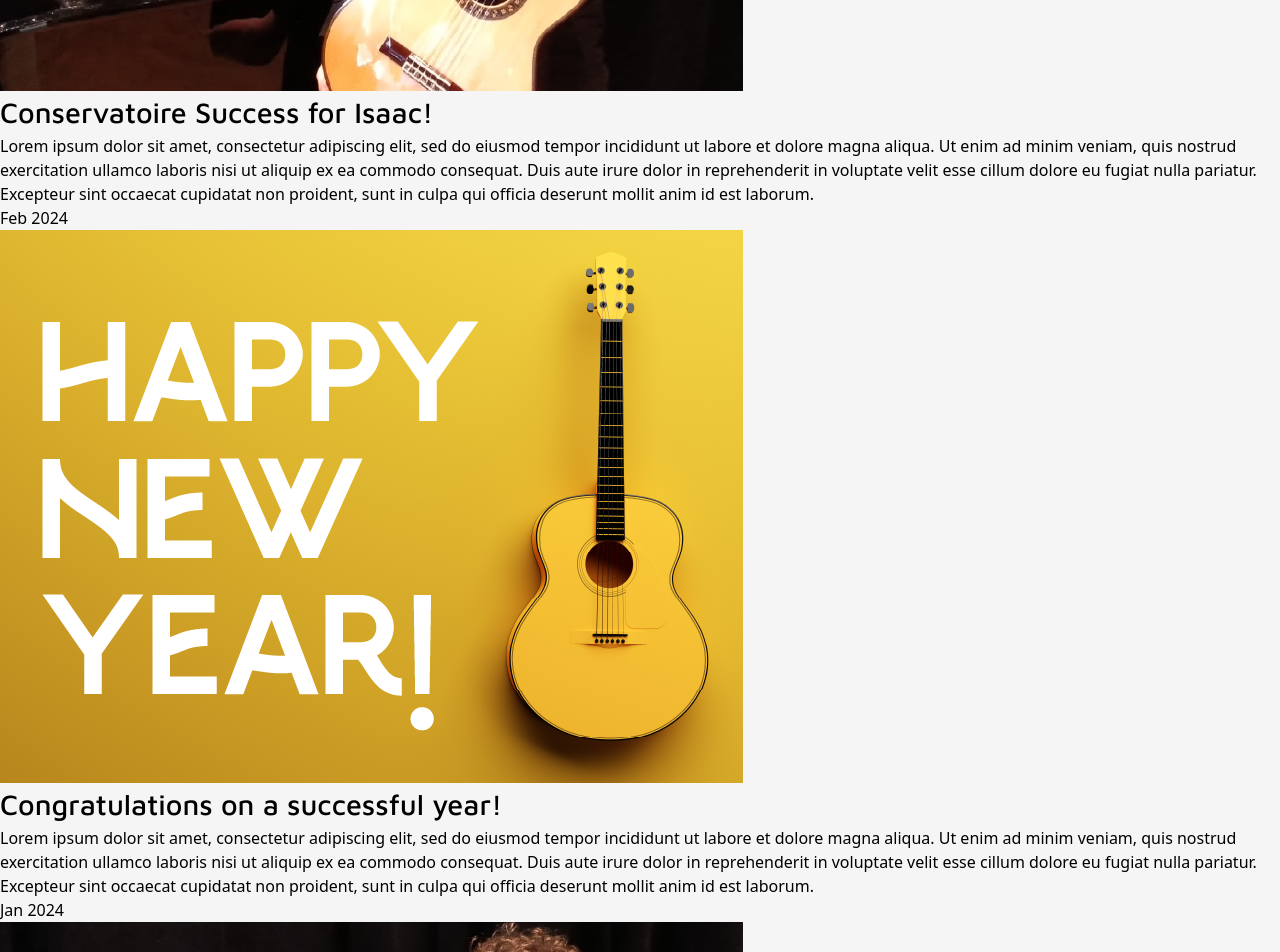
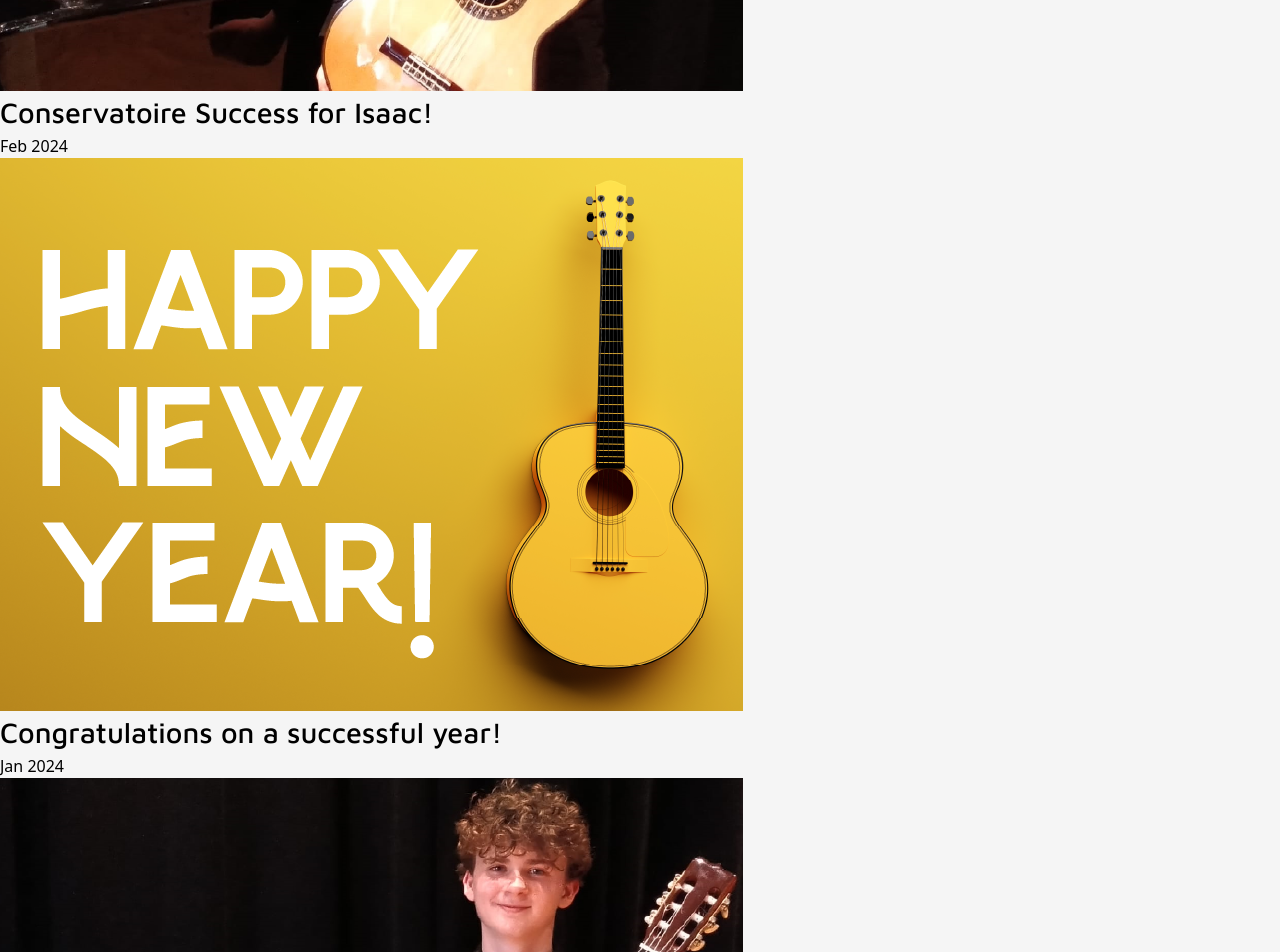
Before and after one commit to hannahf86/hannah-music, a React (Vite) app: page / in a window 1280 px wide. Shown: the part 4100-5052 px from the top of the page. Built offline with nearby package versions, Linux system fonts and the light colour scheme.

Commit message:
news updates

```diff
--- a/src/Scenes/About.jsx
+++ b/src/Scenes/About.jsx
@@ -48,42 +48,7 @@
             <div className={mobileStyles.image}>
               <img src={hannah} />
             </div>
-            <p>
-              Lorem ipsum dolor sit amet, consectetur adipiscing elit, sed do
-              eiusmod tempor incididunt ut labore et dolore magna aliqua. Ut
-              enim ad minim veniam, quis nostrud exercitation ullamco laboris
-              nisi ut aliquip ex ea commodo consequat. Duis aute irure dolor in
-              reprehenderit in voluptate velit esse cillum dolore eu fugiat
-              nulla pariatur. Excepteur sint occaecat cupidatat non proident,
-              sunt in culpa qui officia deserunt mollit anim id est laborum.
-              <br />
-              <br />
-              Lorem ipsum dolor sit amet, consectetur adipiscing elit, sed do
-              eiusmod tempor incididunt ut labore et dolore magna aliqua. Ut
-              enim ad minim veniam, quis nostrud exercitation ullamco laboris
-              nisi ut aliquip ex ea commodo consequat. Duis aute irure dolor in
-              reprehenderit in voluptate velit esse cillum dolore eu fugiat
-              nulla pariatur. Excepteur sint occaecat cupidatat non proident,
-              sunt in culpa qui officia deserunt mollit anim id est laborum.
-              <br />
-              <br />
-              Lorem ipsum dolor sit amet, consectetur adipiscing elit, sed do
-              eiusmod tempor incididunt ut labore et dolore magna aliqua. Ut
-              enim ad minim veniam, quis nostrud exercitation ullamco laboris
-              nisi ut aliquip ex ea commodo consequat. Duis aute irure dolor in
-              reprehenderit in voluptate velit esse cillum dolore eu fugiat
-              nulla pariatur. Excepteur sint occaecat cupidatat non proident,
-              sunt in culpa qui officia deserunt mollit anim id est laborum.
-              <br />
-              <br />
-              Lorem ipsum dolor sit amet, consectetur adipiscing elit, sed do
-              eiusmod tempor incididunt ut labore et dolore magna aliqua. Ut
-              enim ad minim veniam, quis nostrud exercitation ullamco laboris
-              nisi ut aliquip ex ea commodo consequat. Duis aute irure dolor in
-              reprehenderit in voluptate velit esse cillum dolore eu fugiat
-              nulla pariatur. Excepteur sint occaecat cupidatat non proident,
-              sunt in culpa qui officia deserunt mollit anim id est laborum.
-            </p>
+            <p>Coming soon!</p>
           </div>
 
           <div className={mobileStyles.bottomBar}>
--- a/src/Scenes/News.jsx
+++ b/src/Scenes/News.jsx
@@ -39,15 +39,7 @@
               Conservatoire Success for Isaac!
             </h2>
             <div className={newsStyles.description}>
-              <p>
-                Lorem ipsum dolor sit amet, consectetur adipiscing elit, sed do
-                eiusmod tempor incididunt ut labore et dolore magna aliqua. Ut
-                enim ad minim veniam, quis nostrud exercitation ullamco laboris
-                nisi ut aliquip ex ea commodo consequat. Duis aute irure dolor
-                in reprehenderit in voluptate velit esse cillum dolore eu fugiat
-                nulla pariatur. Excepteur sint occaecat cupidatat non proident,
-                sunt in culpa qui officia deserunt mollit anim id est laborum.
-              </p>
+              <p></p>
             </div>
             <p className={newsStyles.date}>Feb 2024</p>
           </div>
@@ -61,15 +53,7 @@
               Congratulations on a successful year!
             </h2>
             <div className={newsStyles.description}>
-              <p>
-                Lorem ipsum dolor sit amet, consectetur adipiscing elit, sed do
-                eiusmod tempor incididunt ut labore et dolore magna aliqua. Ut
-                enim ad minim veniam, quis nostrud exercitation ullamco laboris
-                nisi ut aliquip ex ea commodo consequat. Duis aute irure dolor
-                in reprehenderit in voluptate velit esse cillum dolore eu fugiat
-                nulla pariatur. Excepteur sint occaecat cupidatat non proident,
-                sunt in culpa qui officia deserunt mollit anim id est laborum.
-              </p>
+              <p></p>
             </div>
             <p className={newsStyles.date}>Jan 2024</p>
           </div>
@@ -81,15 +65,7 @@
             </div>
             <h2 className={newsStyles.title}>Another place in NYGE</h2>
             <div className={newsStyles.description}>
-              <p>
-                Lorem ipsum dolor sit amet, consectetur adipiscing elit, sed do
-                eiusmod tempor incididunt ut labore et dolore magna aliqua. Ut
-                enim ad minim veniam, quis nostrud exercitation ullamco laboris
-                nisi ut aliquip ex ea commodo consequat. Duis aute irure dolor
-                in reprehenderit in voluptate velit esse cillum dolore eu fugiat
-                nulla pariatur. Excepteur sint occaecat cupidatat non proident,
-                sunt in culpa qui officia deserunt mollit anim id est laborum.
-              </p>
+              <p></p>
             </div>
             <p className={newsStyles.date}>Oct 2023</p>
           </div>
@@ -103,15 +79,7 @@
               Summer Recital Series Continues
             </h2>
             <div className={newsStyles.description}>
-              <p>
-                Lorem ipsum dolor sit amet, consectetur adipiscing elit, sed do
-                eiusmod tempor incididunt ut labore et dolore magna aliqua. Ut
-                enim ad minim veniam, quis nostrud exercitation ullamco laboris
-                nisi ut aliquip ex ea commodo consequat. Duis aute irure dolor
-                in reprehenderit in voluptate velit esse cillum dolore eu fugiat
-                nulla pariatur. Excepteur sint occaecat cupidatat non proident,
-                sunt in culpa qui officia deserunt mollit anim id est laborum.
-              </p>
+              <p></p>
             </div>
             <p className={newsStyles.date}>Aug 2023</p>
           </div>
```
